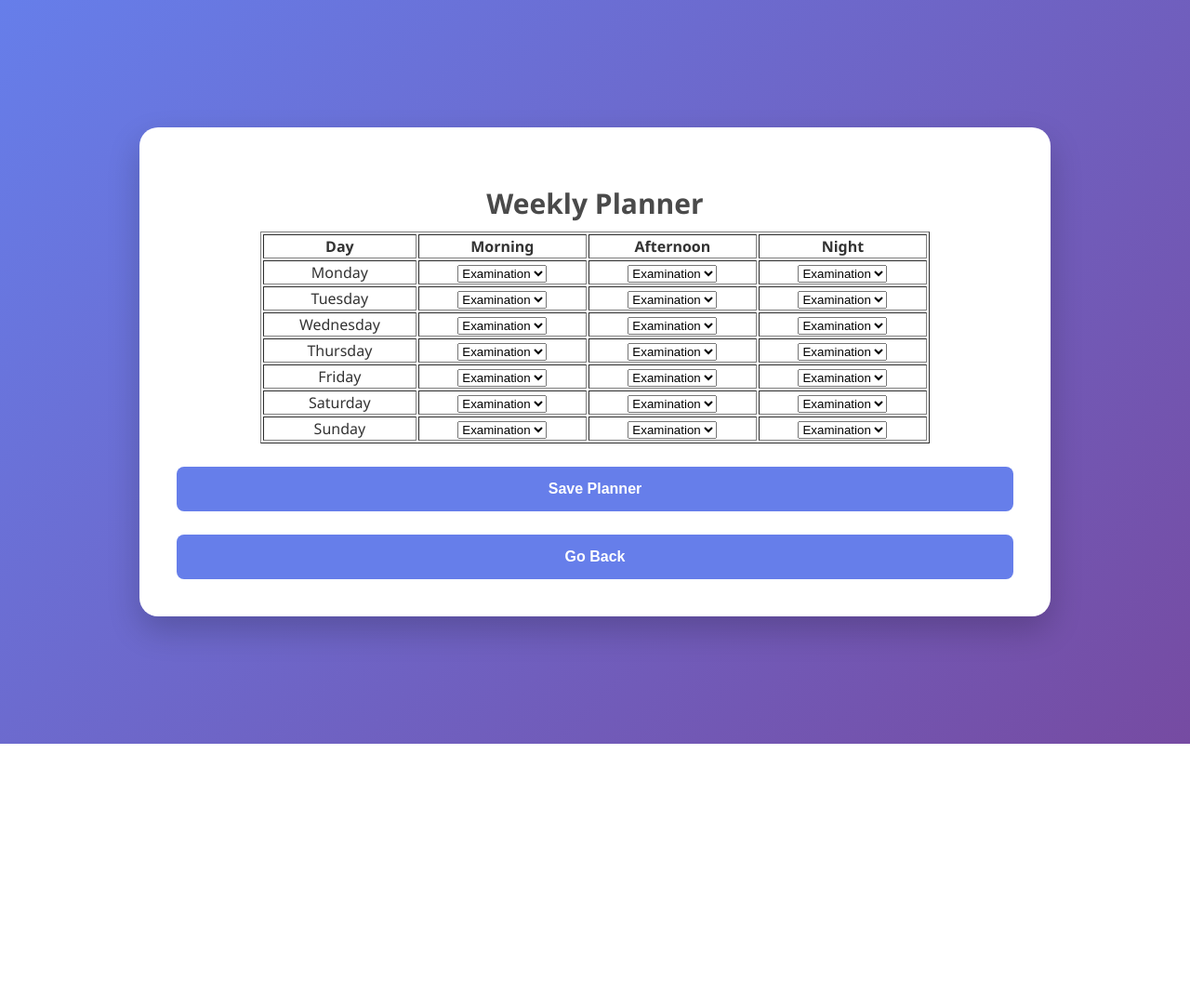
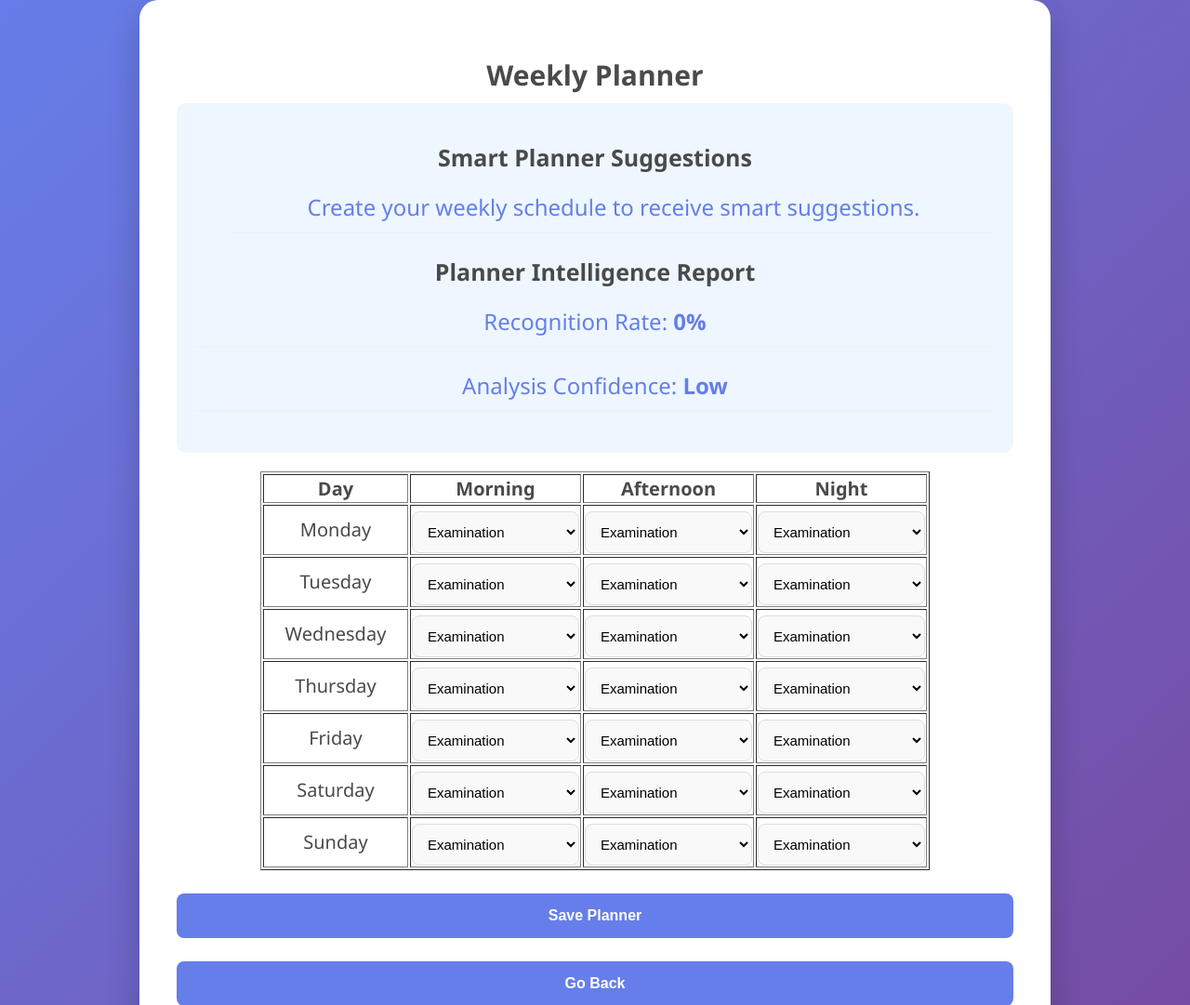
Before and after one commit to IOI4896/GitExercise-Flowcision, a Flask app: page /planner in a window 1280 px wide. Shown: the top 1081 px of the page at 93% size. Before the commit the page ends 800 px from the top, so only its background shows below. Run offline with Flask 3, Linux system fonts and the light colour scheme; a user stored in the database is signed in; data comes from the database, SQL or seed files in the repository; data that the repository does not hold is empty.

Commit message:
Enhance planner with suggestions and report
Added smart planner suggestions and intelligence report.

```diff
--- a/templates/planner.html
+++ b/templates/planner.html
@@ -23,9 +23,22 @@
                 text-align: center;
             }
             h1 { color: #4a4a4a; font-size: 30px; text-align: center; margin-bottom: 10px; }
+            h2 { color: #4a4a4a; font-size: 25px; text-align: center; margin-bottom: 10px; }
+            p { color: #667eea; font-size: 24px; border-bottom: 2px solid #f0f2f5; padding-bottom: 10px; margin-top: 20px; }
+            tr, td { color: #4a4a4a; font-size: 20px; text-align: center; margin-bottom: 10px; }
             .custom-input {
                 display: none;
                 text-align: center;
+            }
+            input, select {
+            width: 100%;
+            padding: 12px;
+            margin-top: 5px;
+            border: 1px solid #ddd;
+            border-radius: 8px;
+            box-sizing: border-box;
+            background-color: #f9f9f9;
+            font-size: 15px;
             }
             button {
                 width: 100%;
@@ -47,6 +60,16 @@
     <body>
         <div class = "container">
             <h1>Weekly Planner</h1>
+            <div style = "background: #eef7ff; padding: 20px; border-radius: 10px; margin-bottom: 20px; ">
+                <h2>Smart Planner Suggestions</h2>
+                <ul>{% for suggestion in planner_suggestion %}
+                    <p>{{suggestion}}</p>
+                {% endfor %}
+                </ul>
+                <h2>Planner Intelligence Report</h2>
+                <p>Recognition Rate: <b>{{recognition_rate}}%</b></p>
+                <p>Analysis Confidence: <b>{{analysis_confidence}}</b></p>
+            </div>
 
             <form method = "POST">
                 <table border="1" style="margin: 0 auto; width: 80%;">
```
